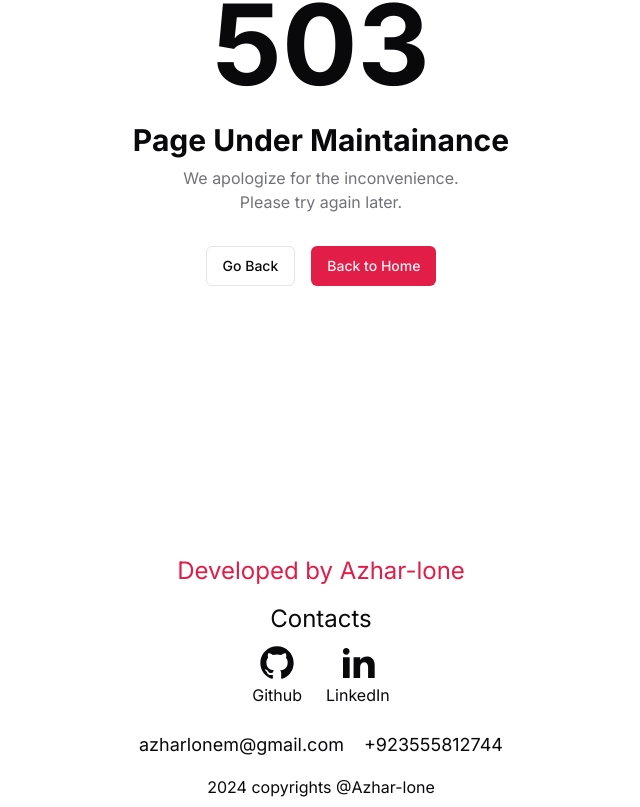
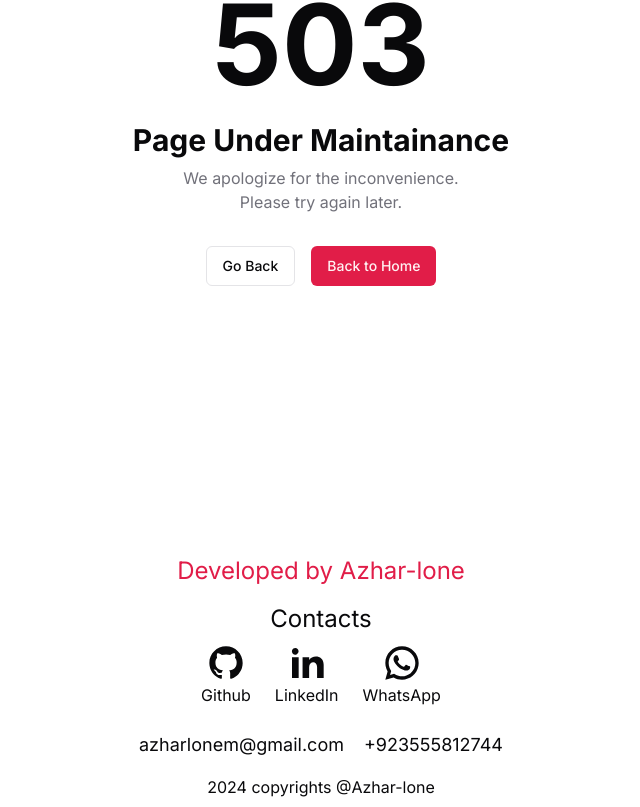
Before and after one commit to Azhar-lone/AzharLone_Portfolio, a Next.js app: page /projects/1 in a window 1280 px wide. Shown: the part 350-1157 px from the top of the page, without its empty margins (319-959 px from the left). Built offline with nearby package versions, Linux system fonts and the light colour scheme.

Commit message:
0.8 added whatsapp link

```diff
--- a/src/app/components/Introduction.tsx
+++ b/src/app/components/Introduction.tsx
@@ -4,7 +4,7 @@ import Link from "next/link";
 // Framer motion
 // icons
 import { Download } from "lucide-react";
-import { RiLinkedinFill, RiGithubFill } from "react-icons/ri";
+import { RiLinkedinFill, RiGithubFill ,  RiWhatsappFill} from "react-icons/ri";
 import { ScrollArea } from "@/components/ui/scroll-area";
 // images
 import AzharLone from "@/Data/Images/AzharLone.jpg";
@@ -55,6 +55,14 @@ const Introduction: React.FC = () => {
               {" "}
               <RiLinkedinFill className="size-10  bg-secondary p-2 hover:bg-secondary/50 rounded border  " />
             </Link>
+            <Link
+              href="https://wa.me/923555812744"
+              target="_blank"
+            >
+              {" "}
+              <RiWhatsappFill className="size-10  bg-secondary p-2 hover:bg-secondary/50 rounded border  " />
+            </Link>
+
           </div>
           <Link
             href="/AzharResume.pdf"
--- a/src/components/myUi/Footer.jsx
+++ b/src/components/myUi/Footer.jsx
@@ -7,6 +7,7 @@ import {
   RiLinkedinFill,
   RiGithubFill,
   RiTwitterXFill,
+  RiWhatsappLine,
 } from "react-icons/ri";
 import { MdEmail } from "react-icons/md";
 import { FaUpwork } from "react-icons/fa6";
@@ -85,9 +86,9 @@ const icons = [
     name: RiLinkedinFill,
     text: "LinkedIn",
   },
-  // {
-  //   path: "https://www.upwork.com/freelancers/~01c3b64854d63a958a",
-  //   name: FaUpwork,
-  //   text: "upwork",
-  // },
+  {
+    path: "https://wa.me/923555812744",
+    name: RiWhatsappLine,
+    text: "WhatsApp",
+  },
 ];
```
